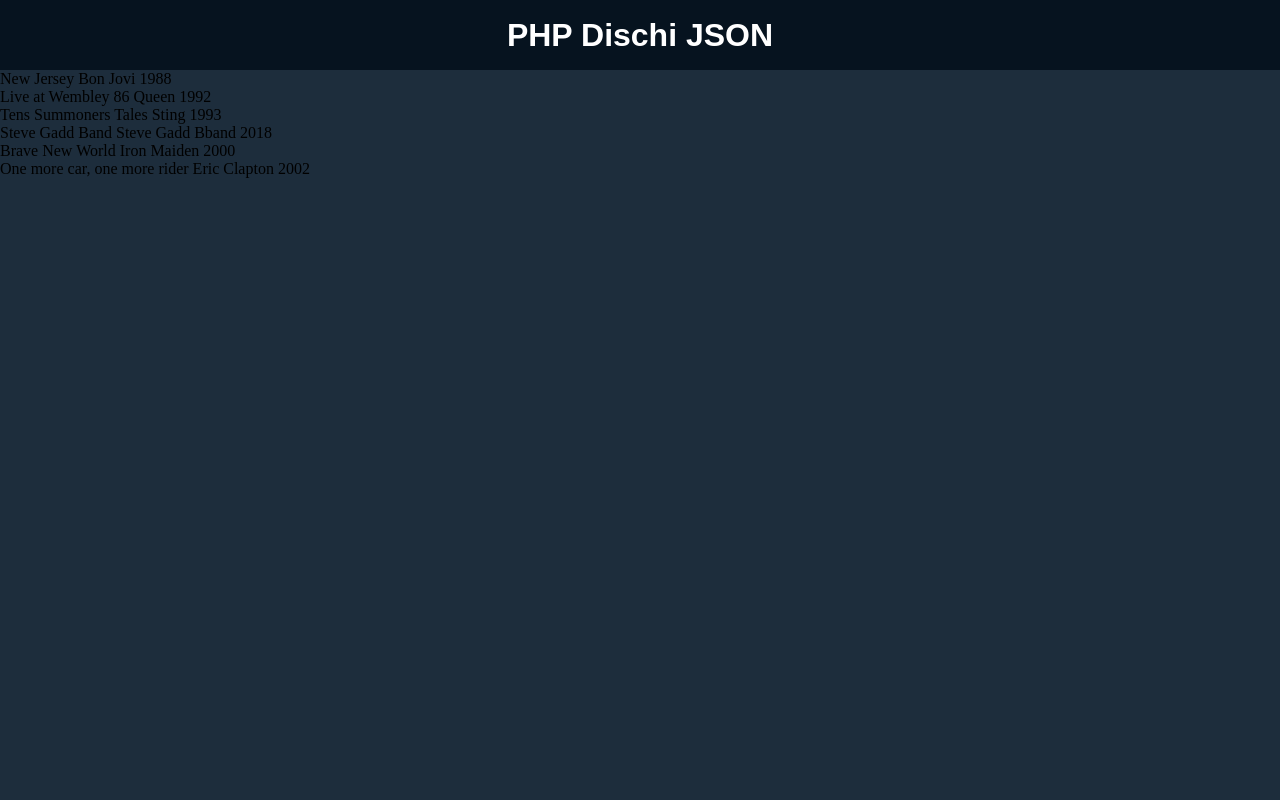
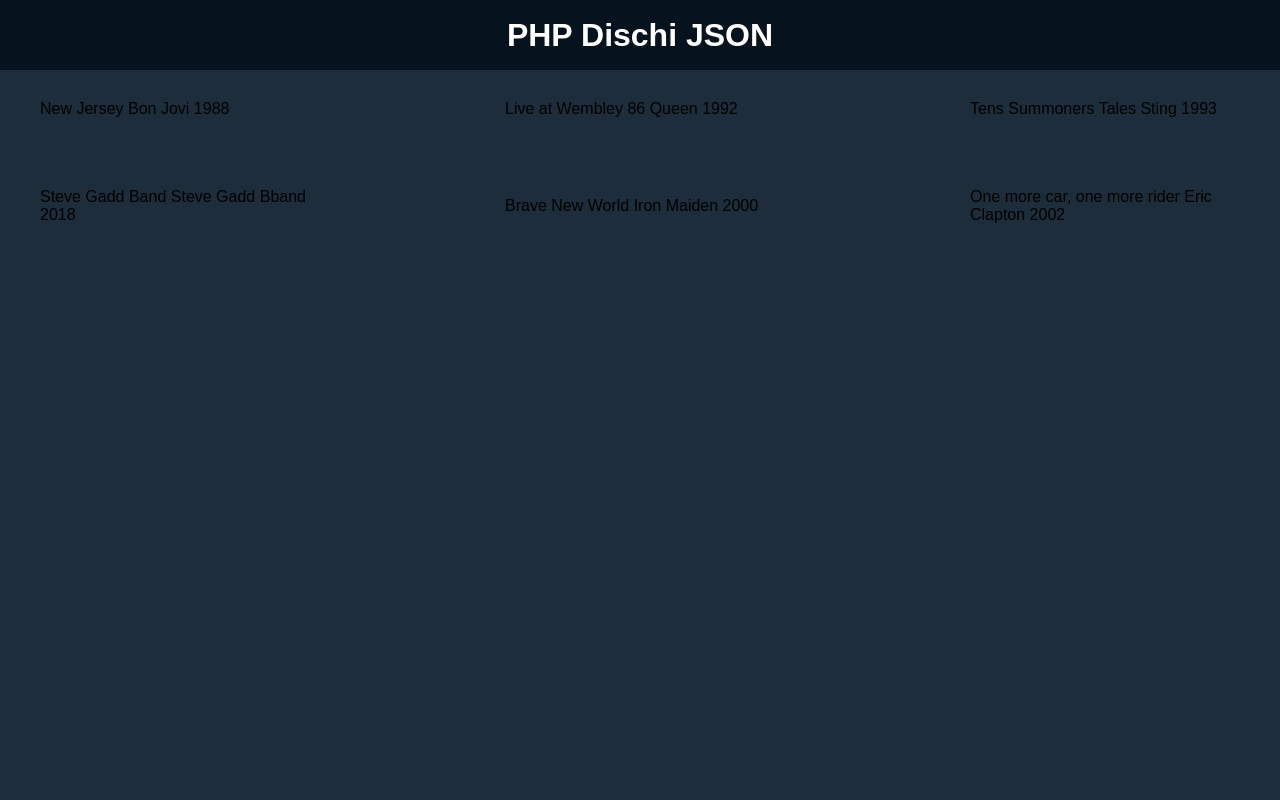
Before and after one commit to DaviGel/php-dischi-json, a PHP site: page /index.html in a window 1280 px wide. Run offline with PHP 8.4, Linux system fonts and the light colour scheme.

Commit message:
feat: esercizio in progress

```diff
--- a/css/style.css
+++ b/css/style.css
@@ -14,6 +14,25 @@
   display: none;
 }
 
+.hidden-visibility {
+  visibility: hidden;
+}
+
+.container {
+  width: 1200px;
+  margin: 0 auto;
+  padding-top: 30px;
+}
+
+/* #endregion */
+
+/* #region BODY */
+
+body {
+  position: relative;
+  font-family: Arial, Helvetica, sans-serif;
+}
+
 /* #endregion */
 
 /* #region HEADER */
@@ -22,7 +41,6 @@ header {
   height: 70px;
   background-color: #06131f;
   color: #fff;
-  font-family: Arial, Helvetica, sans-serif;
   line-height: 70px;
   text-align: center;
 }
@@ -40,4 +58,41 @@ main ul li {
   list-style: none;
 }
 
+main .modal {
+  position: absolute;
+  top: 50%;
+  left: 50%;
+  width: 90%;
+  height: 90%;
+  display: flex;
+  justify-content: center;
+  align-items: center;
+  transform: translate(-50%, -50%);
+  background-color: #112031;
+}
+
+main .modal-close {
+  all: unset;
+  position: absolute;
+  top: 10px;
+  right: 10px;
+  border: 1px solid #ffffff;
+  border-radius: 10px;
+  color: #ffffff;
+  padding: 10px;
+  cursor: pointer;
+}
+
+main .card-wrapper {
+  display: flex;
+  justify-content: space-between;
+  align-items: center;
+  flex-wrap: wrap;
+  gap: 70px;
+}
+
+main .card {
+  width: 270px;
+}
+
 /* #endregion */
--- a/index.html
+++ b/index.html
@@ -15,11 +15,16 @@
       </header>
       <main>
         <div class="container">
-          <ul>
-            <li v-for="disco in dischi">
-              {{ disco.title }} {{ disco.artist }} {{ disco.year }}
+          <ul class="card-wrapper">
+            <li v-for="(disco, index) in dischi" @click="getDisco(index)">
+              <div class="card">
+                {{ disco.title }} {{ disco.artist }} {{ disco.year }}
+              </div>
             </li>
           </ul>
+        </div>
+        <div class="modal" :class="{ 'hidden-visibility': isActive }">
+          <button class="modal-close" @click="changeStatus">X</button>
         </div>
       </main>
     </div>
--- a/index.php
+++ b/index.php
@@ -11,11 +11,12 @@ $dischi = json_decode($database);
 - print
 */
 
+$result = $dischi;
+
 //show todo
-if (isset($_POST['show'])) {
-  echo 'show dischi';
-  die;
+if (!empty($_GET['index'])) {
+  $result = $dischi[$_GET['index']];
 }
 
 header('Content-Type: application/json');
-echo json_encode(($dischi));
+echo json_encode(($result));
--- a/js/main.js
+++ b/js/main.js
@@ -4,6 +4,8 @@ createApp({
   data() {
     return {
       dischi: [],
+      disco: [],
+      isActive: true,
     };
   },
   methods: {
@@ -12,6 +14,16 @@ createApp({
         this.dischi = response.data;
       });
     },
+
+    getDisco(index) {
+      axios.get('index.php/index=' + index).then((response) => {
+        this.disco = response.data;
+      });
+    },
+
+    changeStatus() {
+      this.isActive = true;
+    },
   },
   created() {
     this.getDischi();
```
